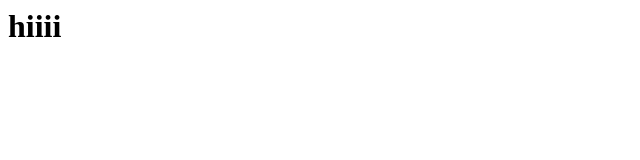
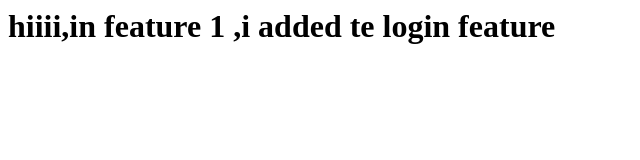
Before and after one commit to vishnupenuvarthi/githubone, a plain HTML site: page index.html in a window 1280 px wide. Shown: the whole page, without its empty margins (0-640 px from the left). Drawn offline with Linux system fonts and the light colour scheme.

Commit message:
login in feature2

```diff
--- a/index.html
+++ b/index.html
@@ -1 +1 @@
-<h1>hiiii</h1>
+<h1>hiiii,in feature 1 ,i added te login feature</h1>
```
